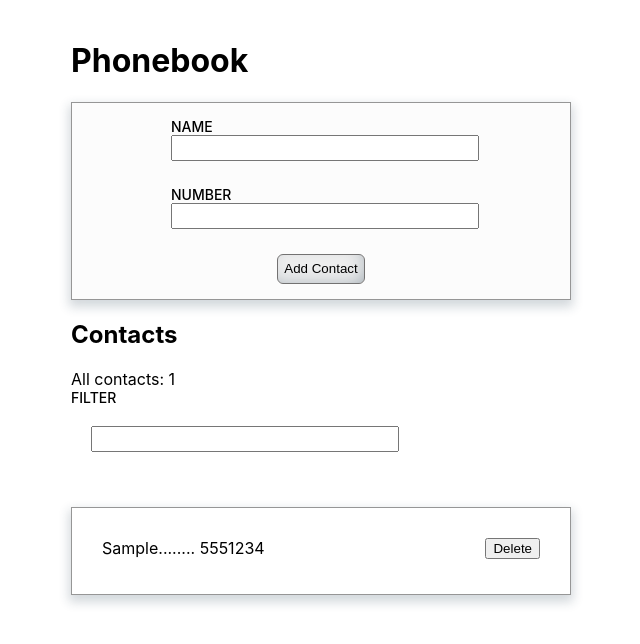
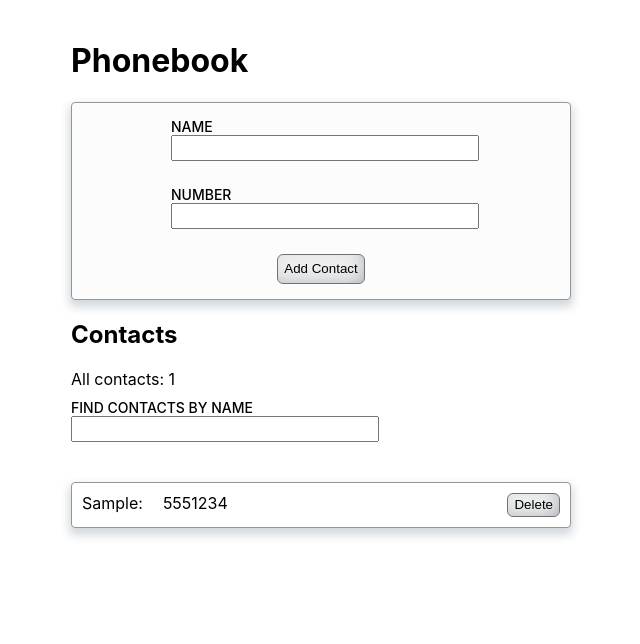
Before and after one commit to VitaliyYerin/goit-react-hw-04-phonebook, a React (Create React App) app: page / in a window 1280 px wide. Both pictures are taken after typing "Sample", "5551234" into the empty fields and a click on the button "Add Contact". Shown: the top 644 px of the page, without its empty margins (319-959 px from the left). Built offline with nearby package versions, Linux system fonts and the light colour scheme.

Commit message:
change in files

```diff
--- a/src/components/App.jsx
+++ b/src/components/App.jsx
@@ -80,7 +80,7 @@ class App extends Component {
         </div>
         <div>
           <h2>Contacts</h2>
-          <div>All contacts: {contacts.length}</div>
+          <div className={s.lengthItem}>All contacts: {contacts.length}</div>
           <Filter value={filter} onChange={this.changeFilter} />
           {contacts.length > 0 ? (
             <ContactList
--- a/src/components/App.module.css
+++ b/src/components/App.module.css
@@ -3,3 +3,7 @@
   max-width: 500px;
   margin: 0 auto;
 }
+
+.lengthItem {
+  margin-bottom: 10px;
+}
--- a/src/components/ContactForm/ContactForm.module.css
+++ b/src/components/ContactForm/ContactForm.module.css
@@ -4,7 +4,7 @@
   align-items: center;
   padding: 15px;
   background-color: #fcfcfc;
-
+  border-radius: 4px;
   border: 1px solid #969696;
   box-shadow: 0px 5px 10px 2px rgba(34, 60, 80, 0.2);
 }
@@ -30,7 +30,6 @@ input {
 
 .btn {
   height: 30px;
-
   border: solid 1px rgb(115, 114, 114);
   border-radius: 6px;
   cursor: pointer;
--- a/src/components/ContactList/ContactList.jsx
+++ b/src/components/ContactList/ContactList.jsx
@@ -7,9 +7,9 @@ const ContactList = ({ contacts, onDeleteContact }) => {
       {contacts.map(({ id, name, number }) => (
         <li key={id} className={s.listItem}>
           <p>
-            {name}........ {number}
+            <span>{name}:</span>{number}
           </p>
-          <button type="submit" onClick={() => onDeleteContact(id)}>
+          <button className={s.btn} type="submit" onClick={() => onDeleteContact(id)}>
             Delete
           </button>
         </li>
--- a/src/components/ContactList/ContactList.module.css
+++ b/src/components/ContactList/ContactList.module.css
@@ -1,10 +1,4 @@
 .listContacts {
-  display: flex;
-  justify-content: space-between;
-  flex-direction: column;
-  border: 1px solid #969696;
-  box-shadow: 0px 5px 10px 2px rgba(34, 60, 80, 0.2);
-  padding: 20px;
 }
 
 .listItem {
@@ -14,32 +8,29 @@
   margin-bottom: 5px;
   border-radius: 4px;
   background-color: #fff;
+  border: 1px solid #969696;
+  box-shadow: 0px 5px 10px 2px rgba(34, 60, 80, 0.2);
 }
 
+
+.listItem span {
+  margin-right: 20px;
+}
 
 p {
   margin-left: 30px;
 }
 
 .btn {
-  border: none;
-  border-radius: 5px;
+  height: 24px;
+  border: solid 1px rgb(115, 114, 114);
+  border-radius: 6px;
   cursor: pointer;
-  outline: none;
-  padding: 0 10px;
-  width: 100px;
-  height: 30px;
-  background-color: rgb(133, 180, 222);
-  border: none;
-  border-radius: 20px;
-  cursor: pointer;
+  box-shadow: -5px -5px 23px -13px rgba(34, 60, 80, 0.6) inset;
 }
-
-.btn::first-letter {
-  text-transform: uppercase;
+.btn:hover {
+  background-color: rgb(182, 190, 249);
+  border: solid 1px rgb(115, 114, 114);
+  border-radius: 6px;
+  box-shadow: -5px -5px 23px -13px rgba(34, 60, 80, 0.6) inset;
 }
-
-.btn:hover, .btn:focus {
-  color: #fff;
-  background-color: rgb(114, 79, 163);
-}
--- a/src/components/Filter/Filter.jsx
+++ b/src/components/Filter/Filter.jsx
@@ -5,7 +5,7 @@ const Filter = ({ value, onChange }) => {
   return (
     <div className={s.filterContainer}>
       <label>
-        Filter
+        Find contacts by name
         <input className={s.filterInput} type="name" value={value} onChange={onChange} />
       </label>
     </div>
--- a/src/components/Filter/Filter.module.css
+++ b/src/components/Filter/Filter.module.css
@@ -1,8 +1,7 @@
 .filterContainer {
-  margin-bottom: 35px;
+  margin-bottom: 20px;
 }
 
 .filterInput {
-  margin-left: 20px;
-  margin-top: 20px;
+
 }
```
